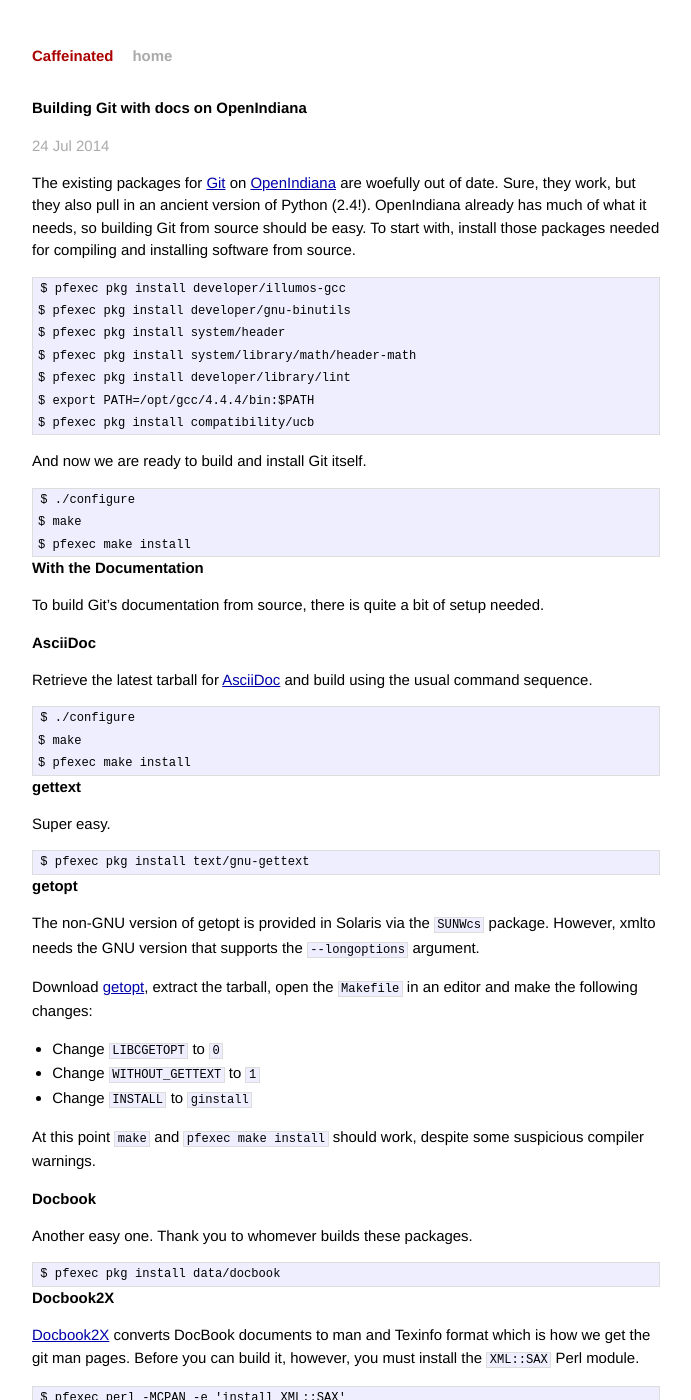
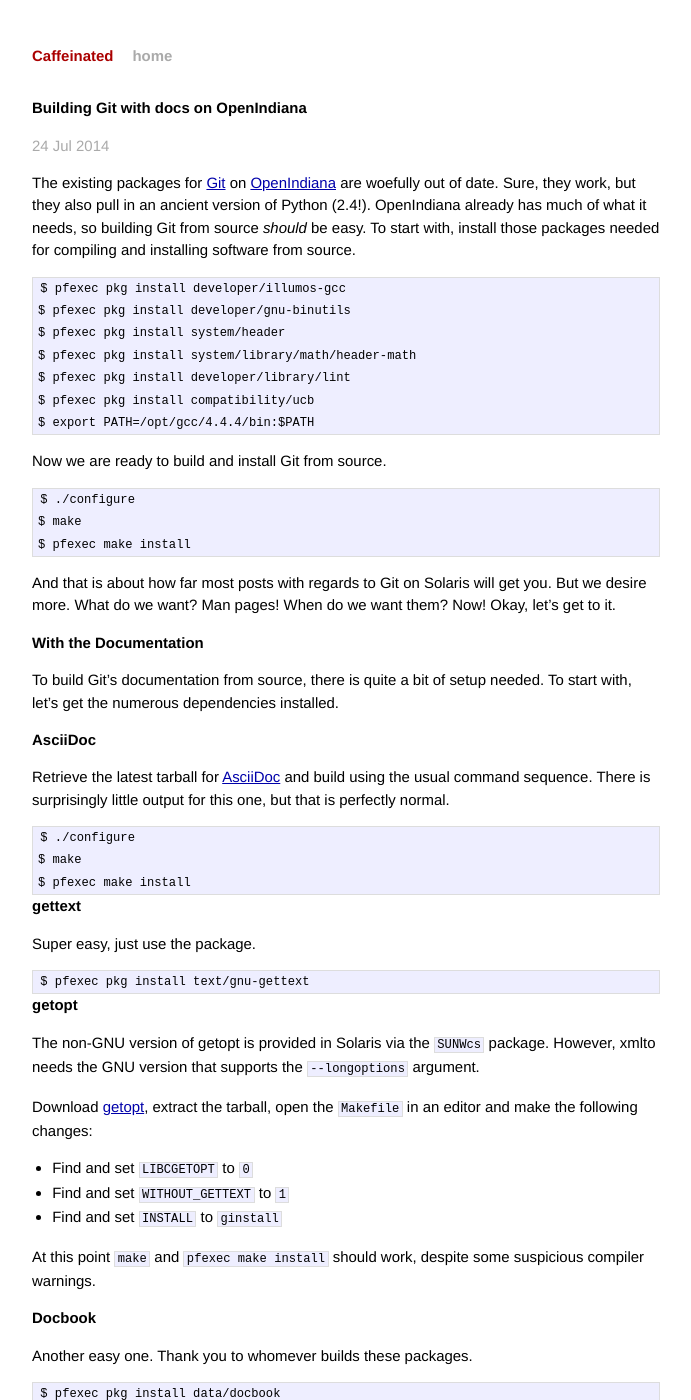
Before and after one commit to nlfiedler/nlfiedler.github.io, a Jekyll site: the page built from _posts/2014-07-24-Building_Git_Solaris.md, in a window 1280 px wide and 1400 px high. Shown: the whole window, without its empty margins (294-985 px from the left). Built offline with Jekyll 4.4.1, drawn with Linux system fonts in a browser that asks for light colours; Markdown is read by kramdown in place of the engine named in the settings; comment, search, counter and statistics services are not loaded; some of the changed text lies outside the part shown.

Commit message:
Minor edits and tweaks to Git posts

````diff
--- a/_posts/2014-07-24-Building_Git_Solaris.md
+++ b/_posts/2014-07-24-Building_Git_Solaris.md
@@ -10,7 +10,7 @@
 description: Building Git and its documentation from source on OpenIndiana.
 ---
 
-The existing packages for [Git](http://git-scm.com) on [OpenIndiana](http://openindiana.org) are woefully out of date. Sure, they work, but they also pull in an ancient version of Python (2.4!). OpenIndiana already has much of what it needs, so building Git from source should be easy. To start with, install those packages needed for compiling and installing software from source.
+The existing packages for [Git](http://git-scm.com) on [OpenIndiana](http://openindiana.org) are woefully out of date. Sure, they work, but they also pull in an ancient version of Python (2.4!). OpenIndiana already has much of what it needs, so building Git from source _should_ be easy. To start with, install those packages needed for compiling and installing software from source.
 
 ```
 $ pfexec pkg install developer/illumos-gcc
@@ -18,11 +18,11 @@
 $ pfexec pkg install system/header
 $ pfexec pkg install system/library/math/header-math
 $ pfexec pkg install developer/library/lint
+$ pfexec pkg install compatibility/ucb
 $ export PATH=/opt/gcc/4.4.4/bin:$PATH
-$ pfexec pkg install compatibility/ucb
 ```
 
-And now we are ready to build and install Git itself.
+Now we are ready to build and install Git from source.
 
 ```
 $ ./configure
@@ -30,13 +30,15 @@
 $ pfexec make install
 ```
 
+And that is about how far most posts with regards to Git on Solaris will get you. But we desire more. What do we want? Man pages! When do we want them? Now! Okay, let's get to it.
+
 ## With the Documentation
 
-To build Git's documentation from source, there is quite a bit of setup needed.
+To build Git's documentation from source, there is quite a bit of setup needed. To start with, let's get the numerous dependencies installed.
 
 ### AsciiDoc
 
-Retrieve the latest tarball for [AsciiDoc](http://sourceforge.net/projects/asciidoc/) and build using the usual command sequence.
+Retrieve the latest tarball for [AsciiDoc](http://sourceforge.net/projects/asciidoc/) and build using the usual command sequence. There is surprisingly little output for this one, but that is perfectly normal.
 
 ```
 $ ./configure
@@ -46,7 +48,7 @@
 
 ### gettext
 
-Super easy.
+Super easy, just use the package.
 
 ```
 $ pfexec pkg install text/gnu-gettext
@@ -58,9 +60,9 @@
 
 Download [getopt](http://software.frodo.looijaard.name/getopt/download.php), extract the tarball, open the `Makefile` in an editor and make the following changes:
 
-* Change `LIBCGETOPT` to `0`
-* Change `WITHOUT_GETTEXT` to `1`
-* Change `INSTALL` to `ginstall`
+* Find and set `LIBCGETOPT` to `0`
+* Find and set `WITHOUT_GETTEXT` to `1`
+* Find and set `INSTALL` to `ginstall`
 
 At this point `make` and `pfexec make install` should work, despite some suspicious compiler warnings.
 
@@ -87,6 +89,8 @@
     file:///usr/local/share/docbook2X/xslt/catalog.xml --create /etc/xml/catalog
 ```
 
+The symbolic link for `docbook2x-texi` is somethig I found somewhere when creating these instructions for Mac OS X and I have since forgotten the source. My apologies, and thanks, go out to whomever figured that out.
+
 ### xmlto
 
 Compile and install [xmlto](https://fedorahosted.org/releases/x/m/xmlto/) by first ensuring that `/usr/local/bin` is in your `PATH` before `/usr/bin` (so it finds the `getopt` we just installed). Now the usual steps will suffice and we are nearly at our goal.
````
Also changed, not shown: other parts of _posts/2014-07-24-Building_Git_Solaris.md (+1 -1 lines), _posts/2012-08-19-building-git-on-mac-with-docs.markdown (+7 -3 lines).
